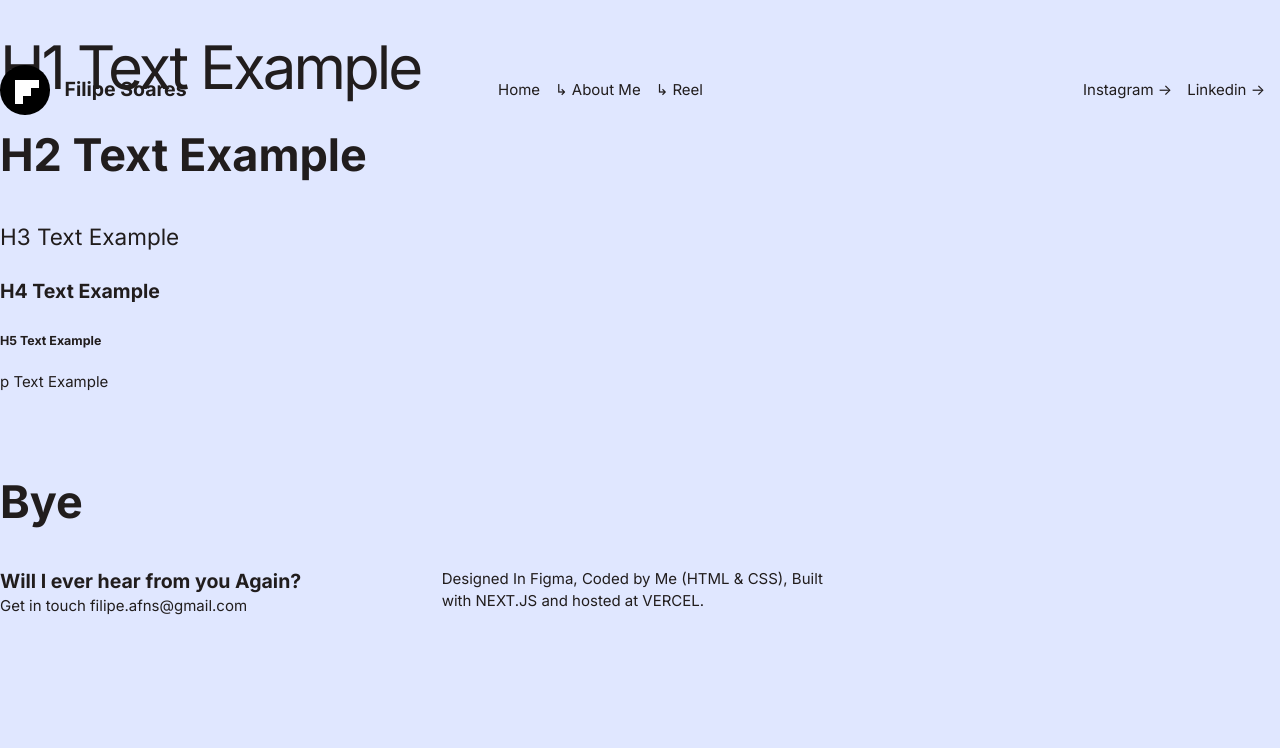
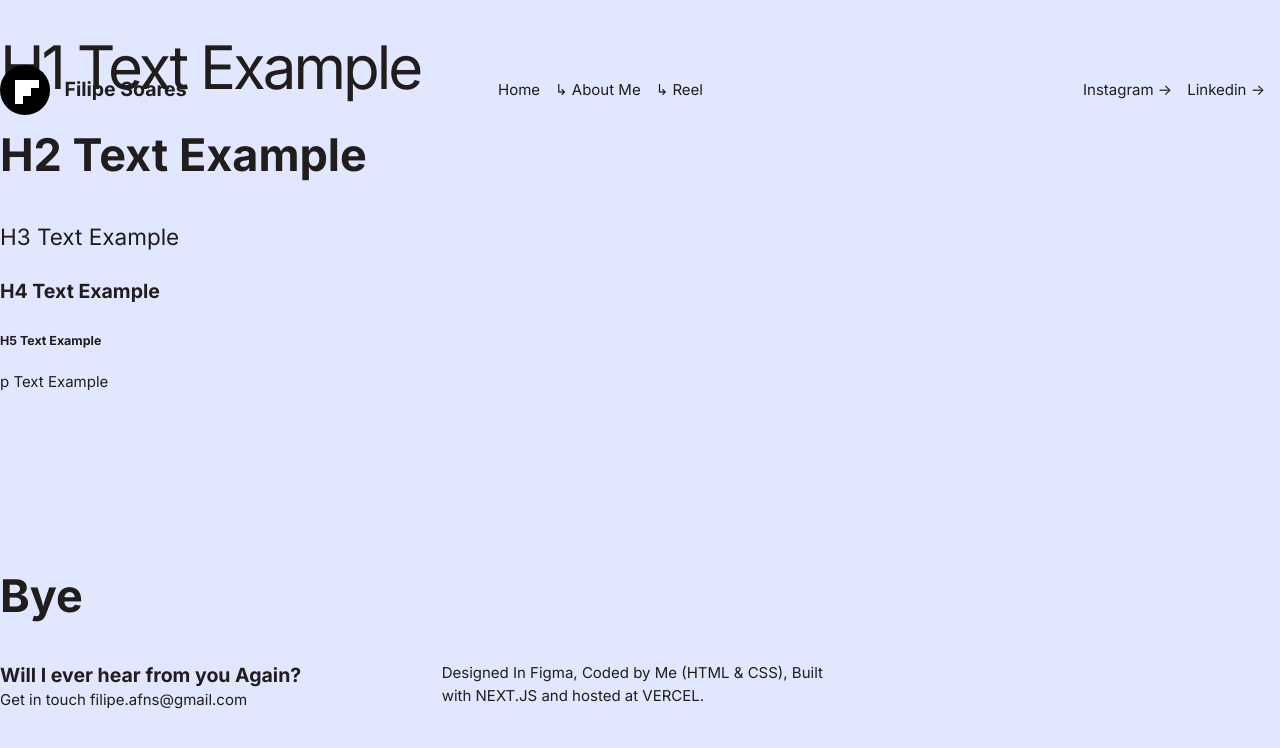
Before and after one commit to filipeafns/filipe.work, a Next.js app: page /lab in a window 1280 px wide. Shown: the top 748 px of the page. Built offline with nearby package versions, Linux system fonts and the light colour scheme; no server answers.

Commit message:
Adds fixed footer

```diff
--- a/components/footer/footer.js
+++ b/components/footer/footer.js
@@ -4,6 +4,7 @@ import style from './footer.module.scss';
 export default function Footer() {
     return (
         <footer className={style.footer}>
+            <div>
                 <h2>Bye</h2>
                 <div>
                     <div>
@@ -14,6 +15,7 @@ export default function Footer() {
                         <p>Designed In Figma, Coded by Me (HTML & CSS), Built with NEXT.JS and hosted at VERCEL.</p>
                     </div>
                 </div>
+            </div>
         </footer>
     )
 }
--- a/components/footer/footer.module.scss
+++ b/components/footer/footer.module.scss
@@ -5,6 +5,11 @@
 @import "../../styles/scaffold";
 
 .footer {
+    position: fixed;
+    bottom: 0;
+    width: 100%;
+    z-index: -1;
+    > div{
         display: grid;
         position: relative;
         max-width: $max-width;
@@ -21,3 +26,4 @@
             }
         }
     }
+}
--- a/components/section/around.module.scss
+++ b/components/section/around.module.scss
@@ -7,6 +7,7 @@
 .around {
     background-color: var(--color-base-light);
     padding: 1rem;
+    margin-bottom: 20rem;
     div {
         margin: auto;
         position: relative;
```
Lines whose indentation alone changed are shown as unchanged.
